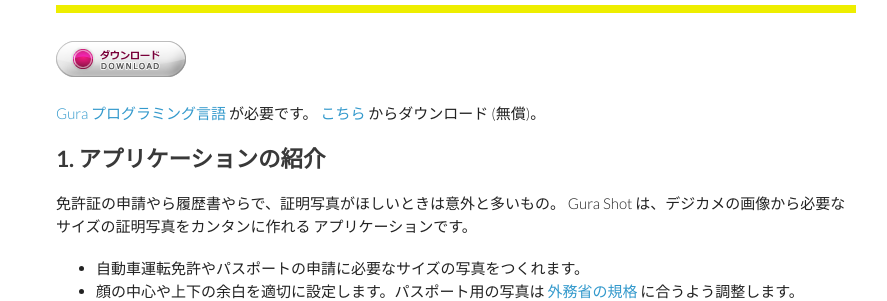
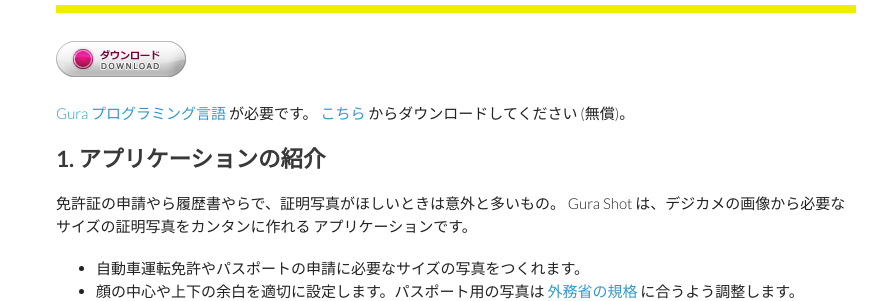
Before and after one commit to gura-app/gura-app.github.io, a Jekyll site: the page built from gurashot/index.md, in a window 1280 px wide and 900 px high. Shown: the part 137-438 px from the top of the window, without its empty margins (184-1071 px from the left). Built offline with Jekyll 4.4.1, drawn with Linux system fonts in a browser that asks for light colours; Markdown is read by kramdown in place of the engine named in the settings.

Commit message:
updated document

```diff
--- a/gurashot/index.md
+++ b/gurashot/index.md
@@ -11,7 +11,7 @@
   onClick="_gaq.push(['_trackEvent','download','click','gurashot-{{ app_version }}.zip']);"><img src="../images/download.png" alt="download" /></a>
 
 [Gura プログラミング言語](http://www.gura-lang.org/) が必要です。
-[こちら](http://www.gura-lang.org/Download.html) からダウンロード (無償)。
+[こちら](http://www.gura-lang.org/Download.html) からダウンロードしてください (無償)。
 
 
 ## <a name="intro"></a>1. アプリケーションの紹介
```
